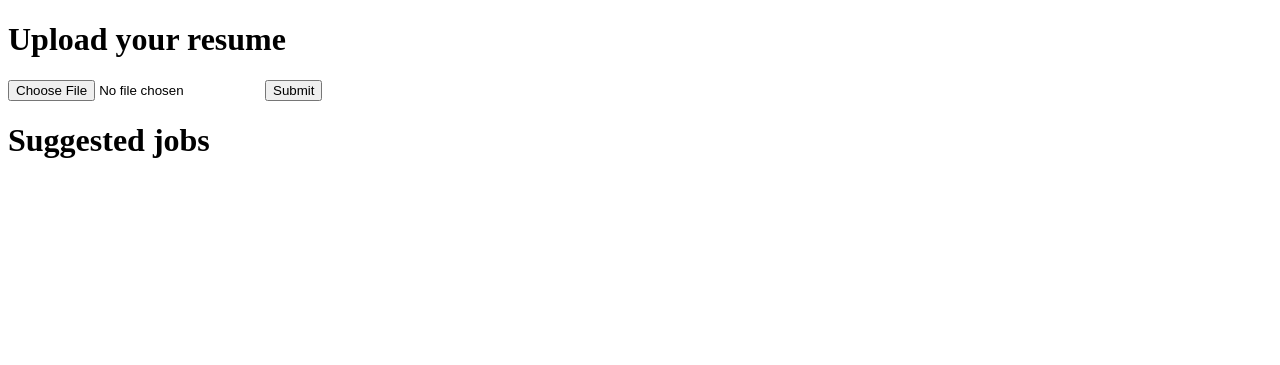
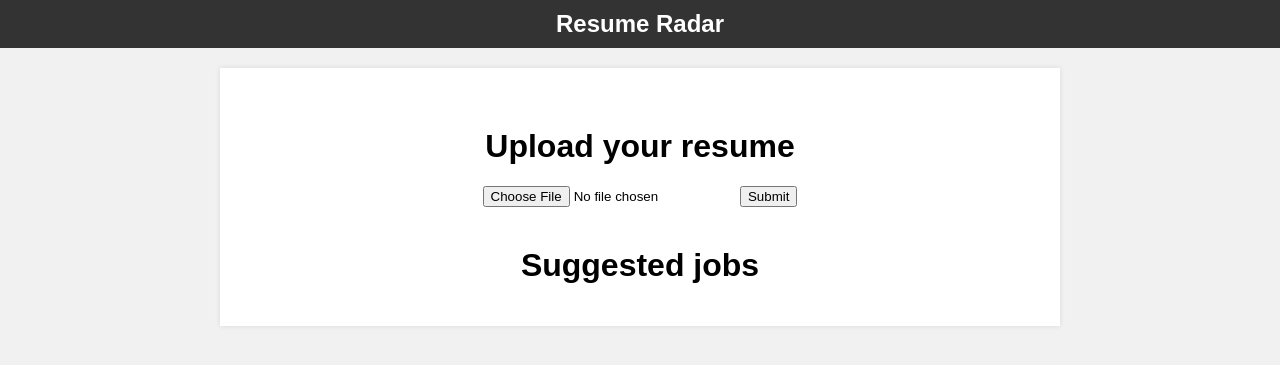
Before and after one commit to prathamshankwalker/Resume_Radar, a Flask app: page / in a window 1280 px wide. Shown: the top 365 px of the page. Run offline with Flask 3, Linux system fonts and the light colour scheme.

Commit message:
new html

```diff
--- a/templates/model.html
+++ b/templates/model.html
@@ -1,35 +1,90 @@
 <!DOCTYPE html>
 <html>
 <head>
-	<title>Home page</title>
-
+	<title>Resume Radar</title>
 	<style>
-.page th {
-
-    background-color: #add8e6;
-    color: white;
+		body {
+			font-family: Arial, sans-serif;
+			background-color: #f1f1f1;
+			margin: 0;
+			padding: 0;
 		}
 
+		.navbar {
+			background-color: #333;
+			color: #fff;
+			padding: 10px;
+		}
+
+		.navbar h1 {
+			margin: 0;
+			padding: 0;
+			font-size: 24px;
+			font-weight: bold;
+			text-align: center;
+		}
+
+		.container {
+			margin: 20px auto;
+			padding: 20px;
+			width: 80%;
+			max-width: 800px;
+			box-shadow: 0 0 5px rgba(0, 0, 0, 0.1);
+			background-color: #fff;
+		}
+
+		h1 {
+			text-align: center;
+			margin-top: 40px;
+		}
+
+		form {
+			text-align: center;
+			margin-top: 20px;
+		}
+
+		.page {
+			margin-top: 20px;
+		}
+
+		.page table {
+			width: 100%;
+			border-collapse: collapse;
+			margin-top: 20px;
+		}
+
+		.page th {
+			background-color: #333;
+			color: #fff;
+			padding: 10px;
+			text-align: left;
+		}
+
+		.page td {
+			padding: 10px;
+			border-bottom: 1px solid #dddddd;
+		}
 	</style>
 </head>
 <body>
+	<div class="navbar">
+		<h1>Resume Radar</h1>
+	</div>
+
+	<div class="container">
 		<h1>Upload your resume</h1>
 
 		<form method="POST" action="/submit" enctype="multipart/form-data">
-
 			<input type="file" name="userfile">
 			<input type="submit">
 		</form>
 
-
-
-	<div class=page>
+		<div class="page">
 			<h1>Suggested jobs</h1>
 			{% for table in tables %}
-
 				{{ table|safe }}
 			{% endfor %}
 		</div>
+	</div>
 </body>
-
 </html>
```
Also changed, not shown: templates/new_model.html (deleted, +0 -35 lines). Lines whose indentation alone changed are shown as unchanged.
